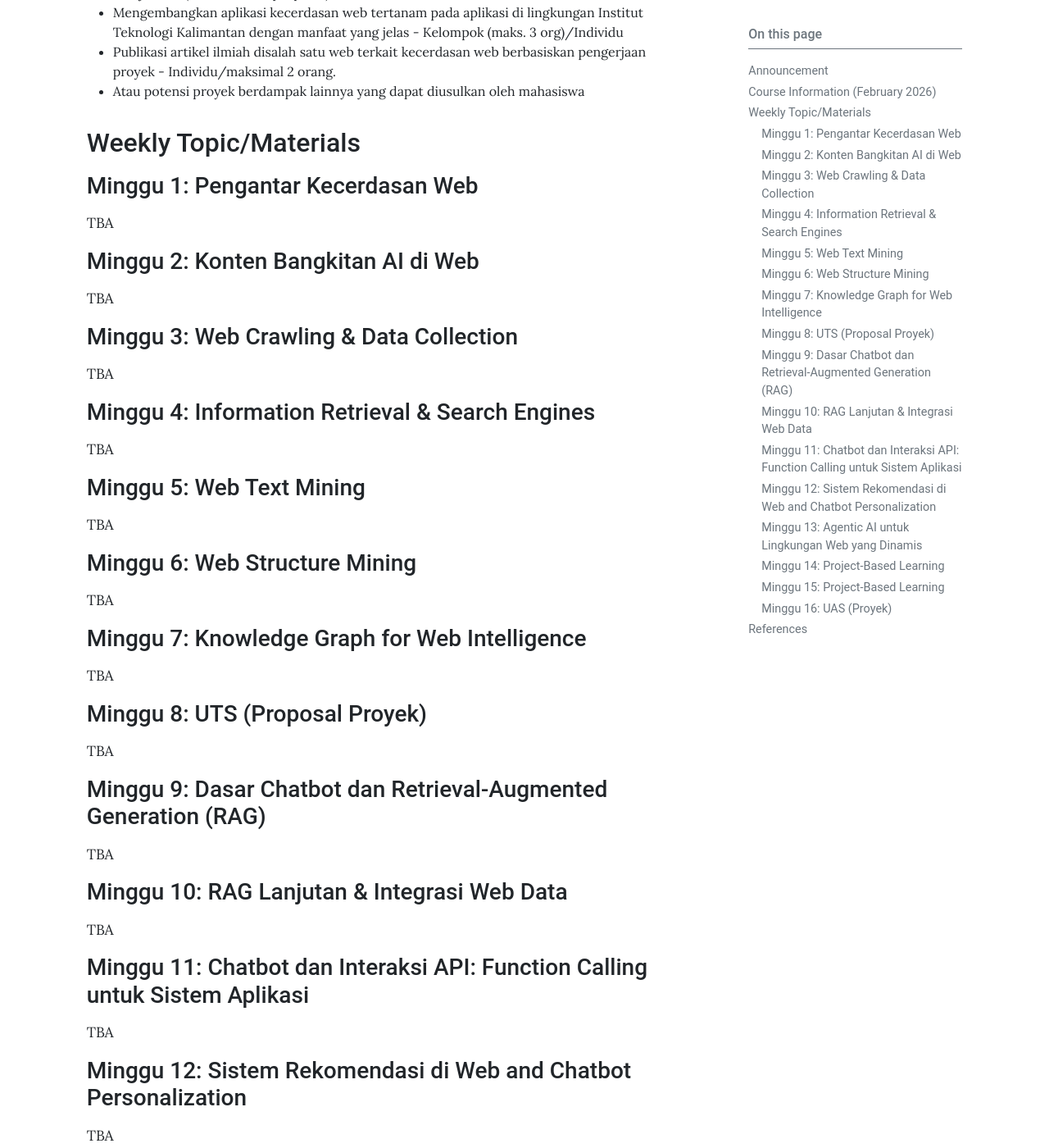
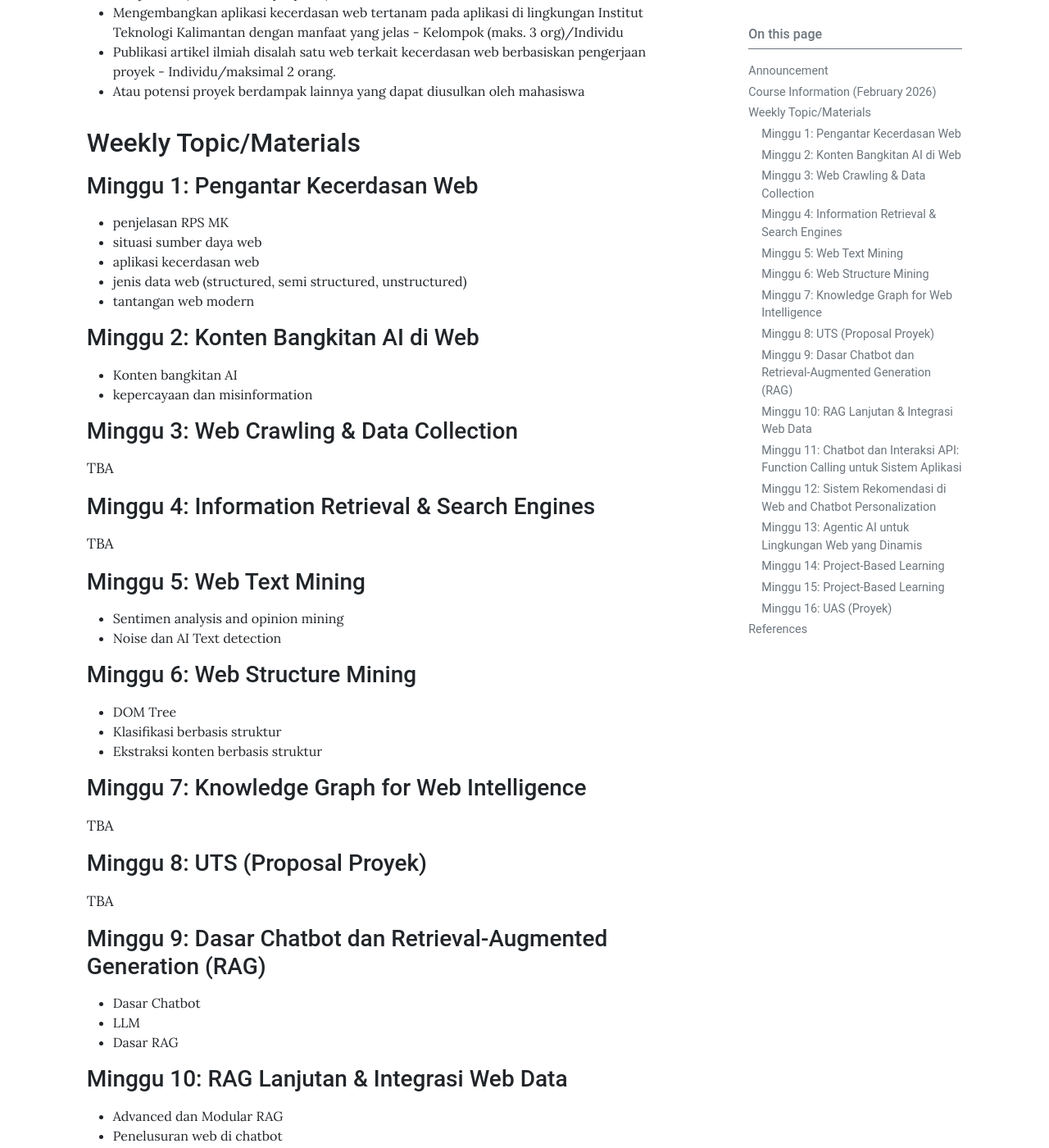
Before and after one commit to gusti-alfarisy/gusti-alfarisy.github.io, a Jekyll site: the page built from pages/mk/web2026.md, in a window 1280 px wide and 1400 px high, scrolled down 2015 px. Shown: the whole window at 82% size. Built offline with Jekyll 4.4.1, drawn with Linux system fonts in a browser that asks for light colours; some of the changed text lies outside the part shown.

Commit message:
update materi web baru

```diff
--- a/pages/mk/web2026.md
+++ b/pages/mk/web2026.md
@@ -90,12 +90,17 @@ UAS dilaksanakan dengen presentasi proyek yang berdampak (akan dijelaskan di per
 ## Weekly Topic/Materials
 
 ### Minggu 1: Pengantar Kecerdasan Web
-TBA
+* penjelasan RPS MK
+* situasi sumber daya web
+* aplikasi kecerdasan web
+* jenis data web (structured, semi structured, unstructured)
+* tantangan web modern
 
 
 ### Minggu 2: Konten Bangkitan AI di Web
 
-TBA
+* Konten bangkitan AI
+* kepercayaan dan misinformation
 
 ### Minggu 3: Web Crawling & Data Collection
 
@@ -107,12 +112,15 @@ TBA
 
 ### Minggu 5: Web Text Mining
 
-TBA
+* Sentimen analysis and opinion mining
+* Noise dan AI Text detection
 
 
 ### Minggu 6: Web Structure Mining
 
-TBA
+* DOM Tree
+* Klasifikasi berbasis struktur
+* Ekstraksi konten berbasis struktur
 
 ### Minggu 7: Knowledge Graph for Web Intelligence
 
@@ -125,15 +133,19 @@ TBA
 
 ### Minggu 9: Dasar Chatbot dan Retrieval-Augmented Generation (RAG)
 
-TBA
+* Dasar Chatbot
+* LLM
+* Dasar RAG
 
 ### Minggu 10: RAG Lanjutan & Integrasi Web Data
 
-TBA
+* Advanced dan Modular RAG
+* Penelusuran web di chatbot
 
 ### Minggu 11: Chatbot dan Interaksi API: Function Calling untuk Sistem Aplikasi
 
-TBA
+* Web tools
+* function/api calling via chatbot
 
 ### Minggu 12: Sistem Rekomendasi di Web and Chatbot Personalization
 
@@ -141,7 +153,9 @@ TBA
 
 ### Minggu 13: Agentic AI untuk Lingkungan Web yang Dinamis
 
-TBA
+* dasar agentic ai
+* studi kasus
+* konsep open-world web
 
 ### Minggu 14: Project-Based Learning
 TBA
```
